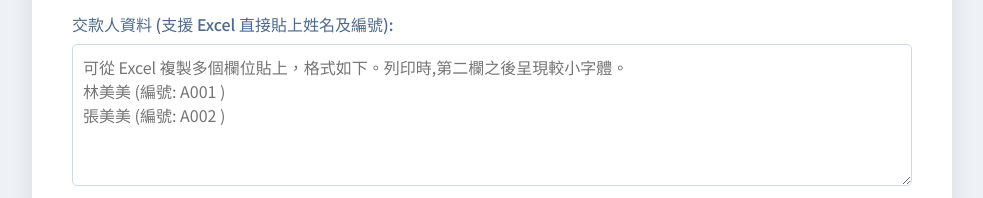
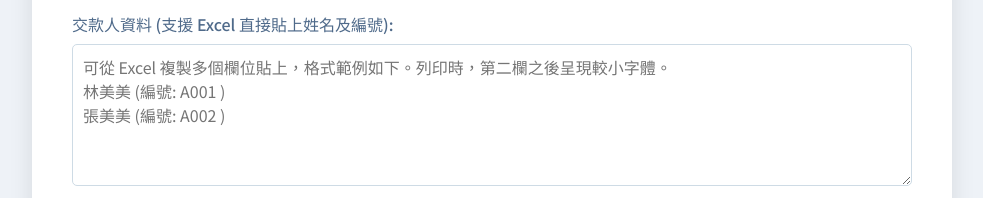
Before and after one commit to huiling517/receipt, a plain HTML site: page index.html in a window 1280 px wide. Shown: the part 474-672 px from the top of the page, without its empty margins (148-1131 px from the left). Drawn offline with Linux system fonts and the light colour scheme.

Commit message:
Update index.html

```diff
--- a/index.html
+++ b/index.html
@@ -291,7 +291,7 @@
             </div>
             <div class="form-group">
                 <label for="payerNames">交款人資料 (支援 Excel 直接貼上姓名及編號):</label>
-                <textarea id="payerNames" rows="5" placeholder="可從 Excel 複製多個欄位貼上，格式如下。列印時,第二欄之後呈現較小字體。
+                <textarea id="payerNames" rows="5" placeholder="可從 Excel 複製多個欄位貼上，格式範例如下。列印時，第二欄之後呈現較小字體。
 林美美 (編號: A001 )
 張美美 (編號: A002 )" style="resize:vertical;"></textarea>
             </div>
```
